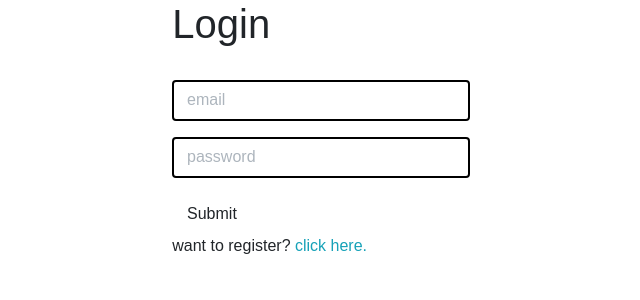
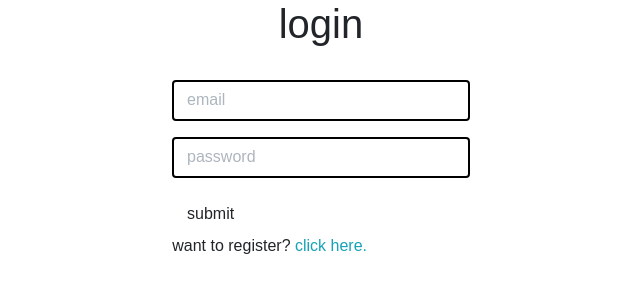
Before and after one commit to Briiick/clairvoyance, a React (Create React App) app in the folder frontend/: page /auth/login in a window 1280 px wide. Shown: the top 300 px of the page, without its empty margins (319-959 px from the left). Built offline with nearby package versions, Linux system fonts and the light colour scheme.

Commit message:
small updates

```diff
--- a/frontend/src/views/Pages/Auth/Login.js
+++ b/frontend/src/views/Pages/Auth/Login.js
@@ -22,8 +22,8 @@ const Login = (props) => {
 		<Container singleCol={true}>
 			<div className={"align-middle"}>
 			<Row className={"justify-content-center"}>
-			<Col lg={3}>
-				<h1>Login</h1>
+			<Col xs={3} sm={3} md={3} lg={3}>
+				<h1 className={"text-center"}>login</h1>
 				<br />
 				{alert.type !== null ? <Alert variant={alert.type}>{alert.message}</Alert> : null}
 				<Formik
@@ -66,7 +66,7 @@ const Login = (props) => {
 								/>
 								{errors.password && touched.password && <Form.Text className="text-danger">{errors.password}</Form.Text>}
 							</Form.Group>
-							<Button variant="primary" type="submit" disabled={isSubmitting}>Submit</Button>
+							<Button variant="primary" type="submit" disabled={isSubmitting}>submit</Button>
 						</Form>
 					)}
 				/>
--- a/frontend/src/views/Pages/Auth/Register.js
+++ b/frontend/src/views/Pages/Auth/Register.js
@@ -21,9 +21,10 @@ const Register = (props) => {
 	return (
 		<React.Fragment>
 			<Container singleCol={true}>
-				<div className={"align-middle"}>
+				{/* I can't seem to figure out the vertical alignment on this */}
+				<div className={""}>
 				<Row className={"justify-content-center"}>
-				<Col lg={3}>
+				<Col xs={3} sm={3} md={3} lg={3} className={"align-middle"}>
 
 						<h1 className={"text-center"}>register</h1>
 						<br />
@@ -45,7 +46,7 @@ const Register = (props) => {
 								});
 							}}
 							render={({ values, errors, status, touched, handleBlur, handleChange, handleSubmit, isSubmitting, }) => (
-								<Form onSubmit={handleSubmit}>
+								<Form onSubmit={handleSubmit} className={"justify-content-center"}>
 									<Form.Group>
 										<Form.Control
 											type="text"
@@ -90,9 +91,8 @@ const Register = (props) => {
 										/>
 										{errors.cpassword && touched.cpassword && <Form.Text className="text-danger">{errors.cpassword}</Form.Text>}
 									</Form.Group>
-									<div className={"align-middle"}>
-										<Button variant="primary" type="submit" disabled={isSubmitting}>Submit</Button>
-									</div>
+									{/* also not sure why this button isn't vertically aligned and why the border is not showing. Probably something in _variables.scss */}
+										<Button className={"btn-group-vertical"} variant="primary" type="submit" disabled={isSubmitting}>submit</Button>
 								</Form>
 							)}
 						/>
```
